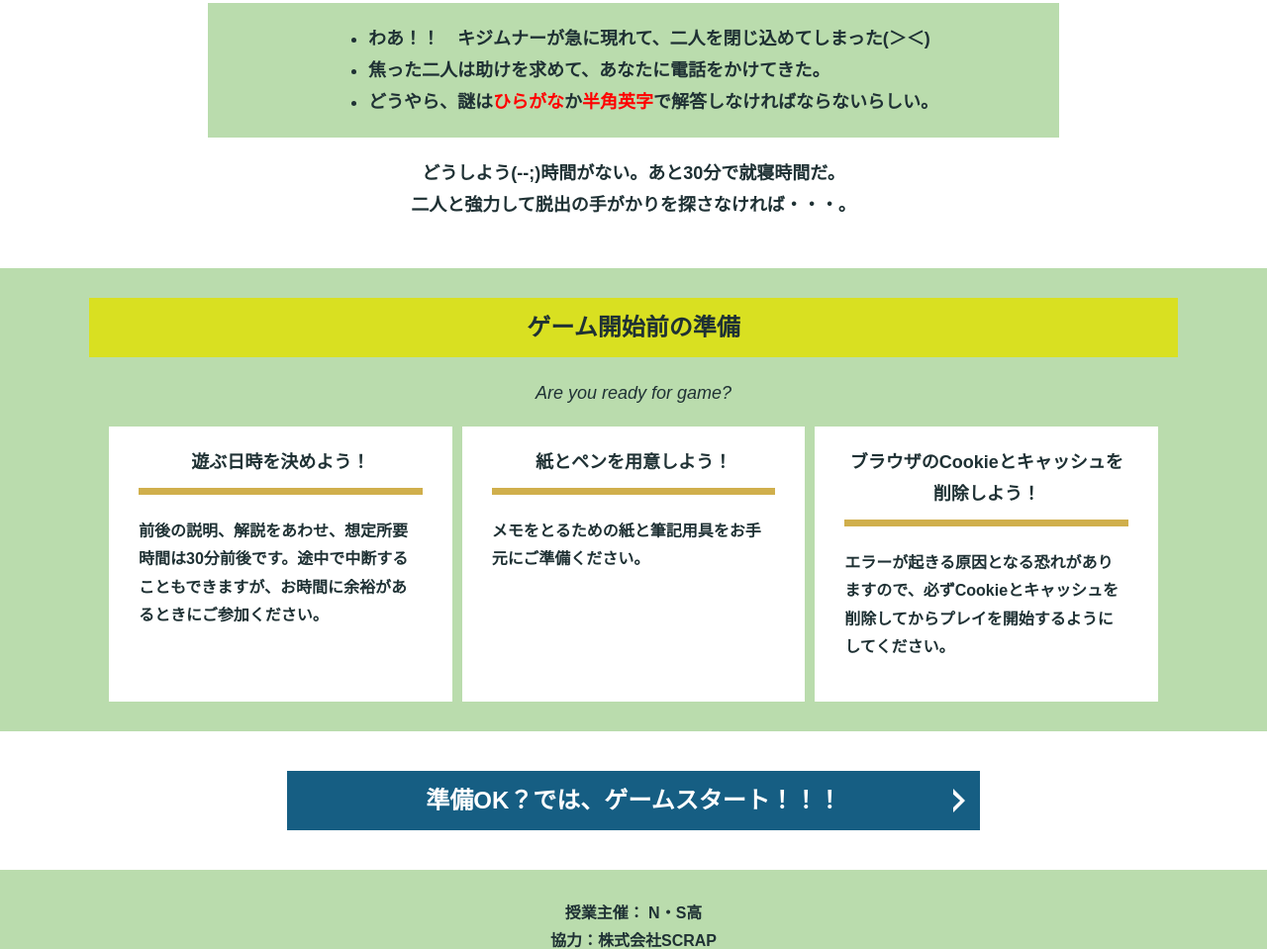
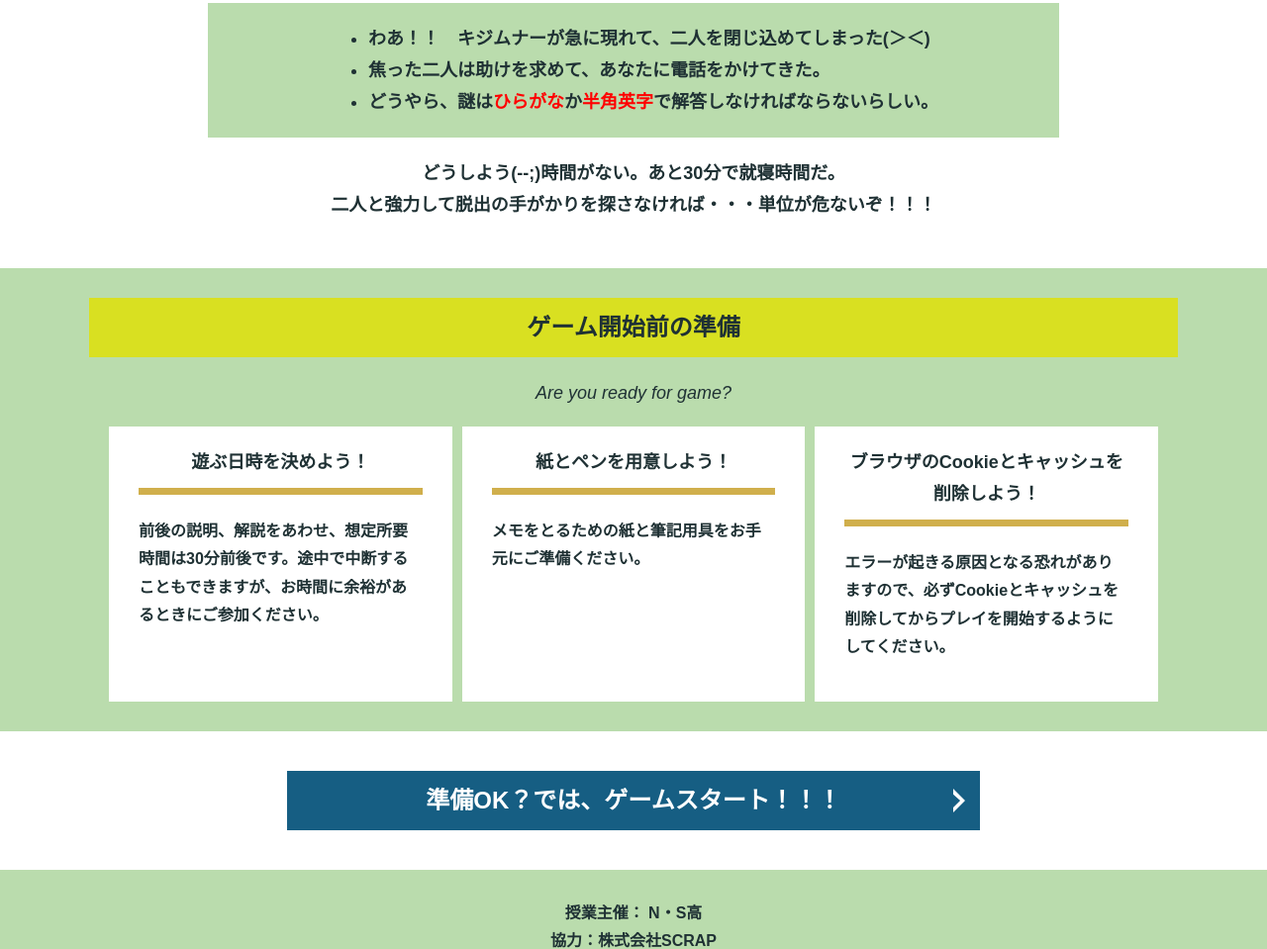
Before and after one commit to nozomikubota/alfa-ikebukuro-14, a plain HTML site: page index.html in a window 1280 px wide. Shown: the part 911-1870 px from the top of the page at 99% size. Drawn offline with Linux system fonts and the light colour scheme.

Commit message:
Update index.html

```diff
--- a/index.html
+++ b/index.html
@@ -43,7 +43,7 @@
             </ul>
           </div>
           <p class="text-center">どうしよう(--;)時間がない。あと30分で就寝時間だ。<br>
-            二人と強力して脱出の手がかりを探さなければ・・・。</p>
+            二人と強力して脱出の手がかりを探さなければ・・・単位が危ないぞ！！！</p>
         </div>
       </div>
     </section>
```
